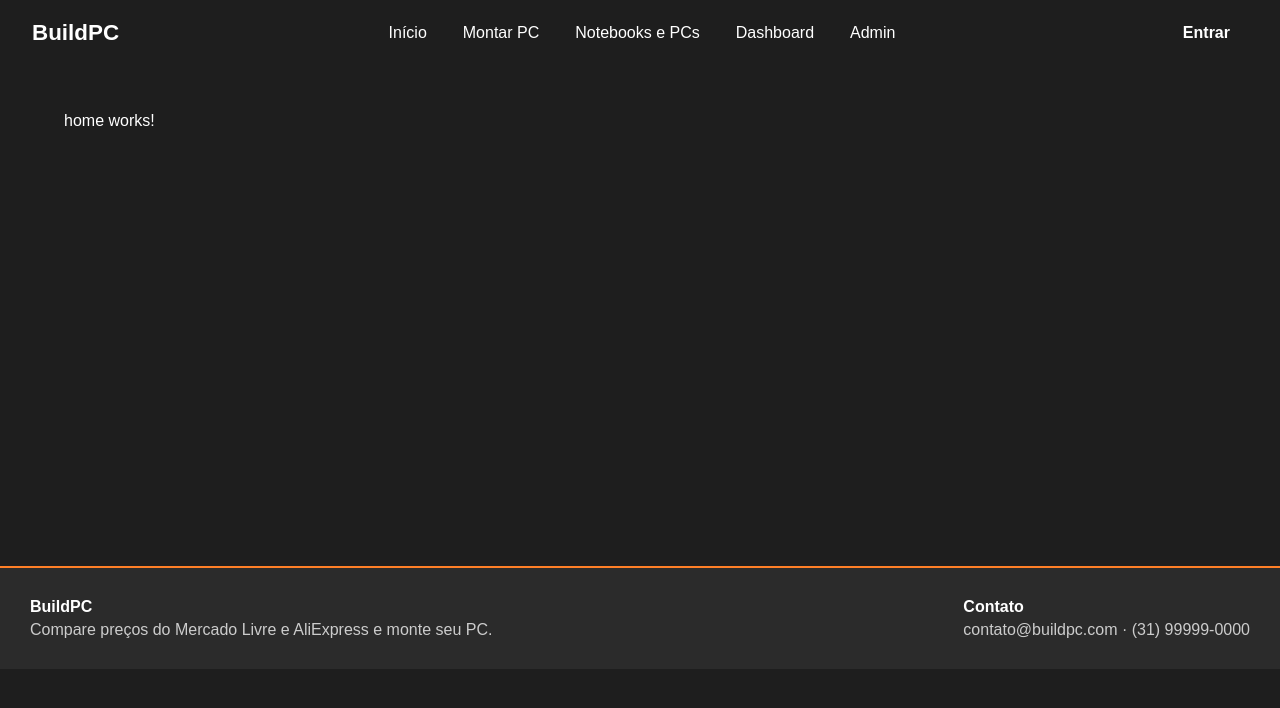
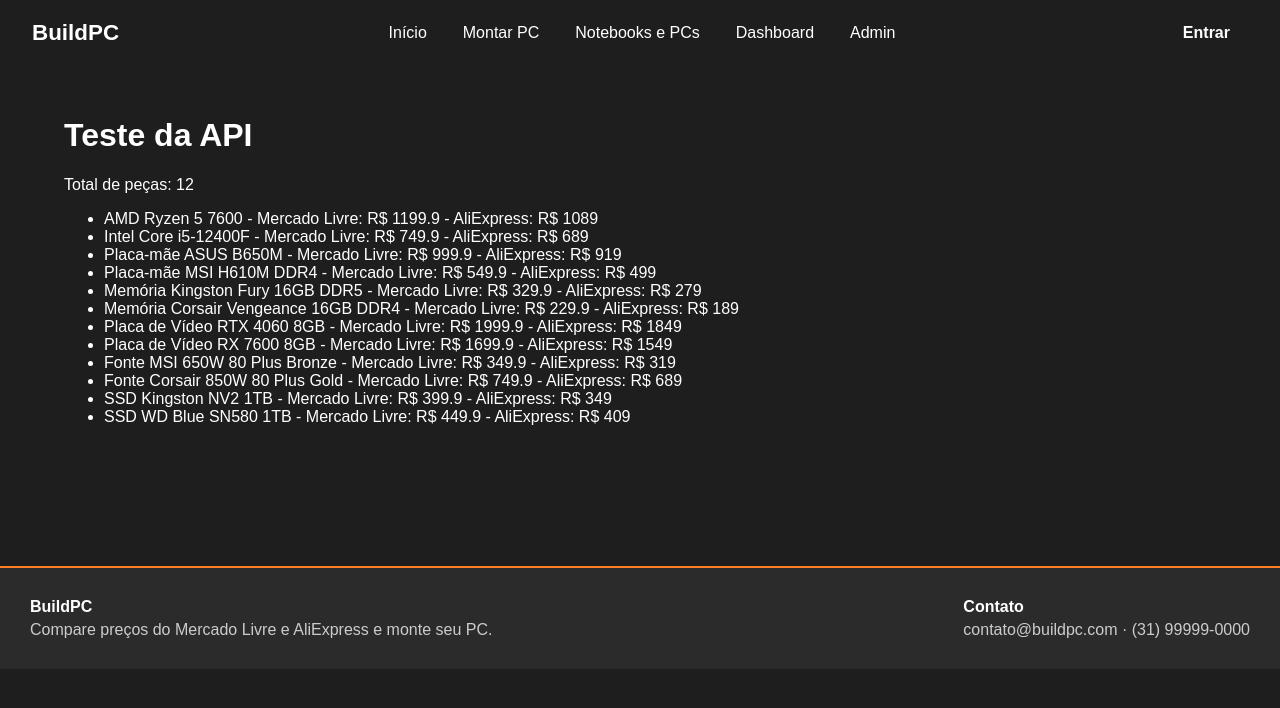
Before and after one commit to netohermes/buildpc-web-frontend, an Angular app: page / in a window 1280 px wide. Shown: the top 708 px of the page. Built offline with nearby package versions, Linux system fonts and the light colour scheme; data requests are answered from the project's data file.

Commit message:
feat: lista componentes da api na página inicial

```diff
--- a/src/app/pages/home/home.html
+++ b/src/app/pages/home/home.html
@@ -1 +1,9 @@
-<p>home works!</p>
+<h1>Teste da API</h1>
+
+<p>Total de peças: {{ componentes().length }}</p>
+
+<ul>
+  @for (peca of componentes(); track peca.id) {
+    <li>{{ peca.nome }} - Mercado Livre: R$ {{ peca.precoMercadoLivre }} - AliExpress: R$ {{ peca.precoAliexpress }}</li>
+  }
+</ul>
--- a/src/app/pages/home/home.ts
+++ b/src/app/pages/home/home.ts
@@ -1,9 +1,25 @@
-import { Component } from '@angular/core';
+import { Component, OnInit, signal } from '@angular/core';
+import { ComponenteService } from '../../services/componente-service';
+import { Componente } from '../../models/componente';
 
 @Component({
   selector: 'app-home',
   imports: [],
   templateUrl: './home.html',
-  styleUrl: './home.scss',
+  styleUrl: './home.scss'
 })
-export class Home {}
+export class Home implements OnInit {
+
+  // lista de peças (começa vazia)
+  componentes = signal<Componente[]>([]);
+
+  constructor(private componenteService: ComponenteService) {
+  }
+
+  // roda quando a pagina abre
+  ngOnInit() {
+    this.componenteService.listar().subscribe(dados => {
+      this.componentes.set(dados);
+    });
+  }
+}
```
